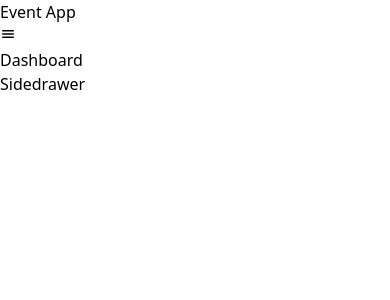
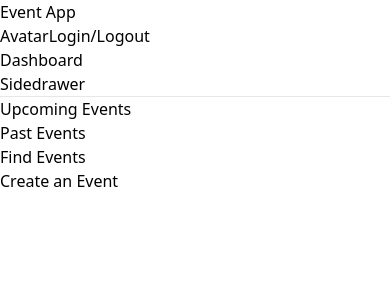
Before and after one commit to CooleyWC/event_app, a React (Vite) app in the folder client/: page /#/dashboard in a window 390 px wide. Shown: the top 300 px of the page. Built offline with nearby package versions, Linux system fonts and the light colour scheme.

Commit message:
more progress on side drawer navigation and responsiveness

```diff
--- a/client/src/components/navbar/NavBar.jsx
+++ b/client/src/components/navbar/NavBar.jsx
@@ -4,32 +4,26 @@ import {IoClose, IoMenu} from "react-icons/io5"
 
 function NavBar() {
 
-    const [isOpen, setIsOpen] = useState(false);
+    // const [isOpen, setIsOpen] = useState(false);
 
-    const handleCloseMenu = () => {
-        setIsOpen(false)
-    }
+    // const handleCloseMenu = () => {
+    //     setIsOpen(false)
+    // }
 
     return (
         <>
-        <header className='sm:flex sm:justify-between sm:items-center sm:p-4 bg-slate-200'
+        <header className='flex justify-between bg-slate-200'
         >
-            <section className="flex justify-between p-4 sm:p-0 items-center">
+            <section className=" p-2 sm:p-0 items-center">
                 <div>
-                    <NavLink to='/' onClick={handleCloseMenu}>Event App</NavLink>
-                </div>
-                <div>
-                    <button
-                        type='button'
-                        onClick={()=>setIsOpen(!isOpen)}
-                    >
-                        {isOpen ? <IoClose /> : <IoMenu />}
-                    </button>
+                    <NavLink to='/'>Event App</NavLink>
                 </div>
             </section>
-                <div>
+                <div className='flex justify-end items-center'>
+                    <NavLink className='block px-4'>Avatar</NavLink>
+                    <NavLink className='block px-4'>Login/Logout</NavLink>
+                </div>
 
-                </div>
         </header>
         </>
     );
--- a/client/src/components/pages/SideDrawer.jsx
+++ b/client/src/components/pages/SideDrawer.jsx
@@ -1,11 +1,27 @@
 import React from 'react';
+import { NavLink } from 'react-router-dom';
 
 function SideDrawer() {
     return (
-        <div className='bg-green-200'>
+        <div className='w-64 bg-green-200 hidden sm:fixed sm:block'>
             <div>
                 <h2>Sidedrawer</h2>
             </div>
+            <hr />
+            <ul>
+                <li>
+                    <NavLink>Upcoming Events</NavLink>
+                </li>
+                <li>
+                    <NavLink>Past Events</NavLink>
+                </li>
+                <li>
+                    <NavLink>Find Events</NavLink>
+                </li>
+                <li>
+                    <NavLink>Create an Event</NavLink>
+                </li>
+            </ul>
         </div>
     );
 }
```
